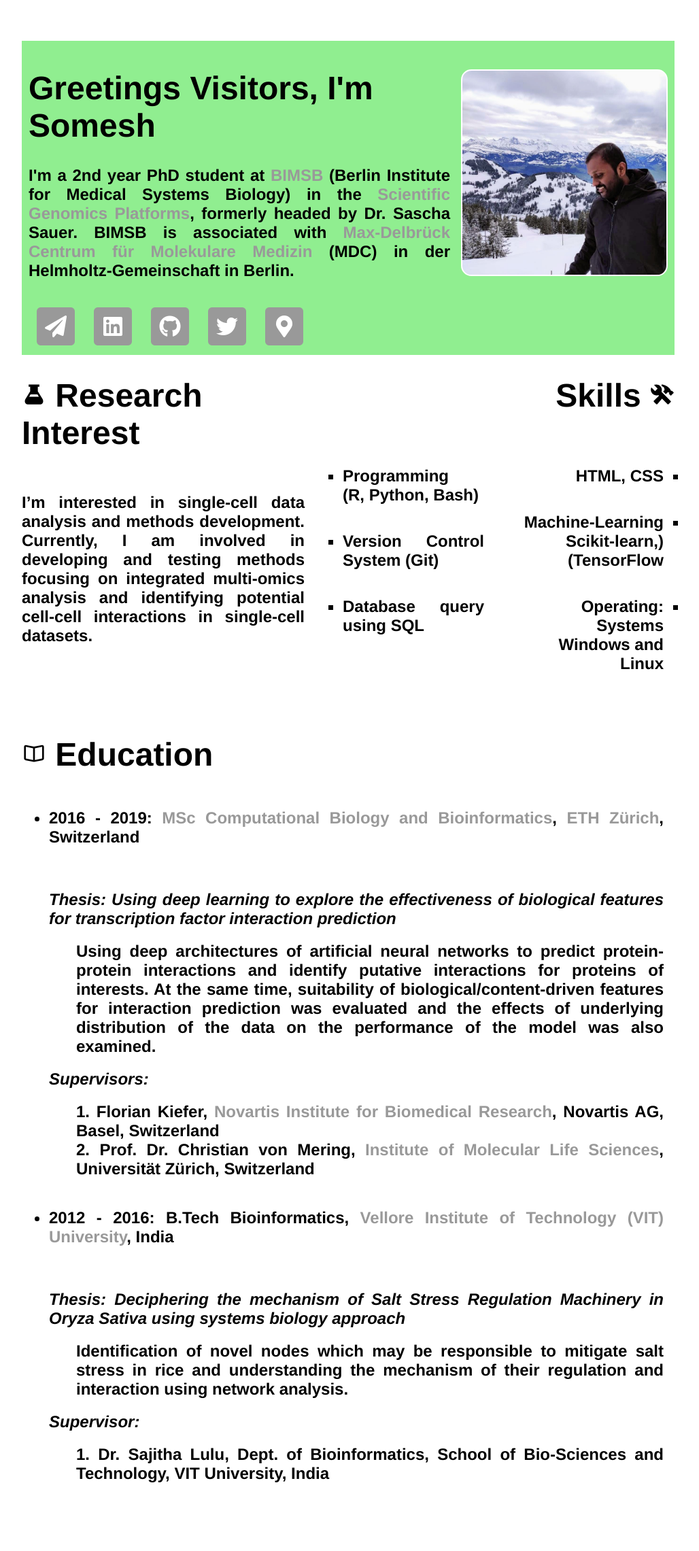
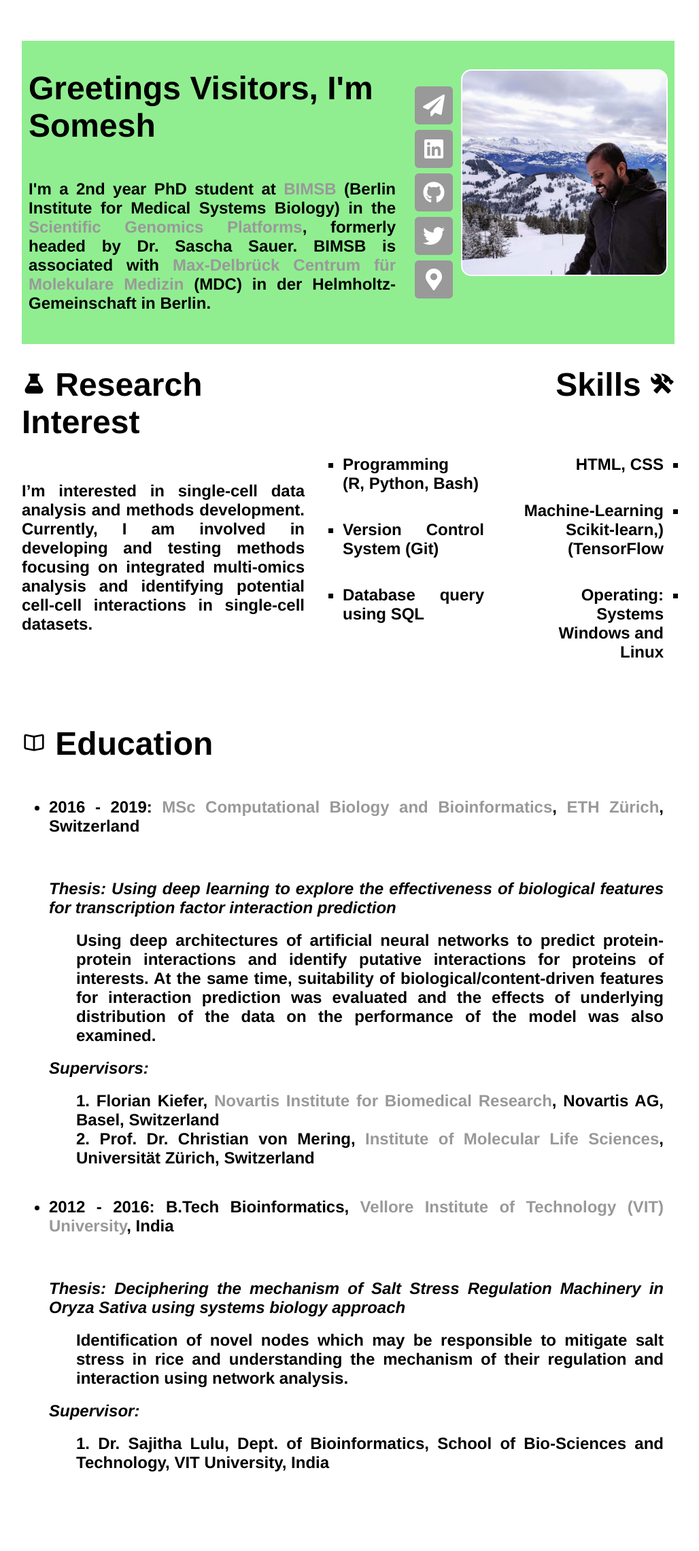
Before and after one commit to saisomesh2594/saisomesh2594.github.io, a Jekyll site: the page built from index.html, in a window 1280 px wide. Shown: the whole page at 68% size, without its empty margins (128-1156 px from the left). Built offline with Jekyll 4.4.1, drawn with Linux system fonts in a browser that asks for light colours.

Commit message:
Update divs

```diff
--- a/index.html
+++ b/index.html
@@ -12,7 +12,8 @@ title: Somesh Sai, Just Another Bioinformatician
 	</nav>-->
 
 	<div class="container" style="padding: 10px;">
-		<div class="text-container">
+
+		<div id="text-container">
 			<header>
 				<h1>
 				{% if site.welcome %}
@@ -27,7 +28,9 @@ title: Somesh Sai, Just Another Bioinformatician
 
 				</h2>
 			</article>
-			<div id="icon-container">
+		</div>
+
+		<div id="icon-container">
 				<a href="mailto:somesh.sai@mdc-berlin.de" title="Send me an email!">
 					<span class="fa-stack fa-2x">
   					<i class="fas fa-square fa-stack-2x"></i>
@@ -65,9 +68,9 @@ title: Somesh Sai, Just Another Bioinformatician
   					<i class="fas fa-file fa-stack-1x fa-inverse"></i>
 					</span>
 				</a>-->
-			</div>
+		</div>
 
-		</div>
+		<!--</div>-->
 
 		<div id="dp-container">
 			<a class="logo" itemprop="url" href="{{ page.baseurl }}" style="background-image: url('{{ site.baseurl }}{{ site.logo }}')" alt="Somesh">
```
